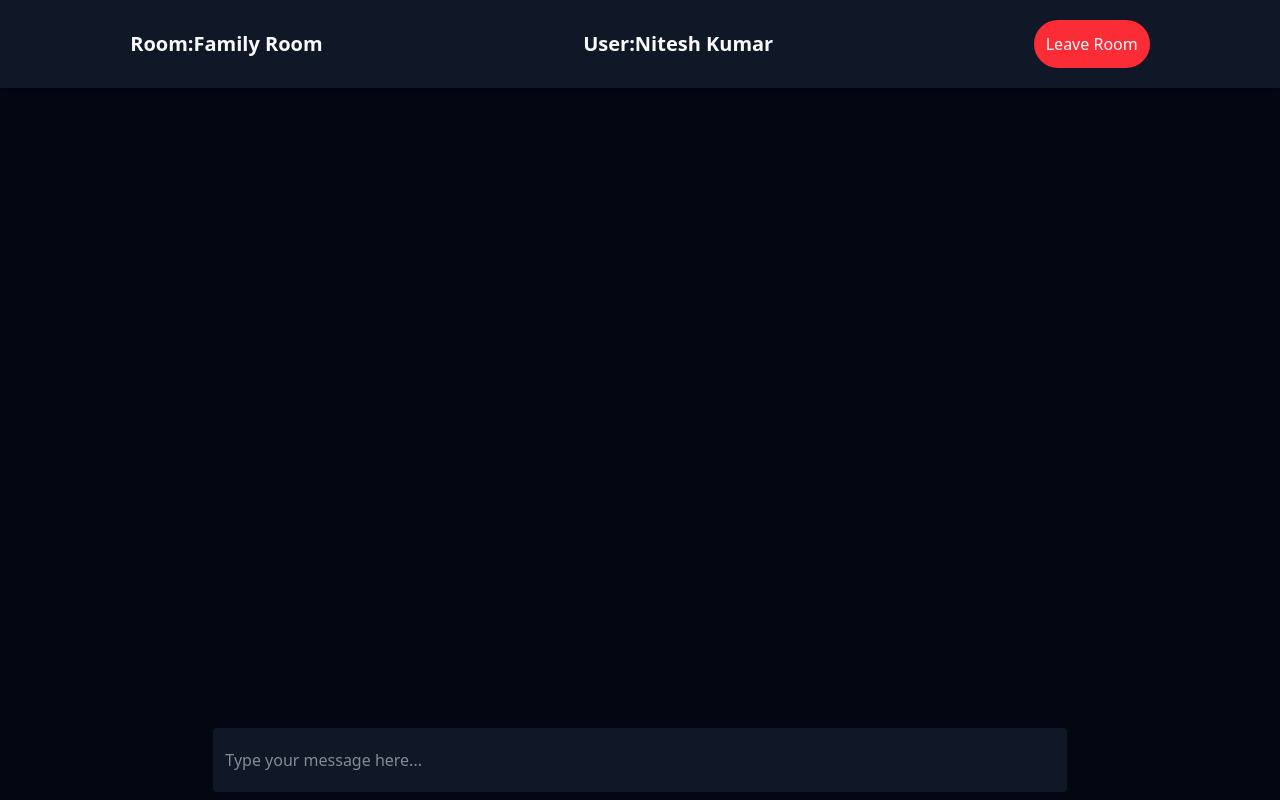
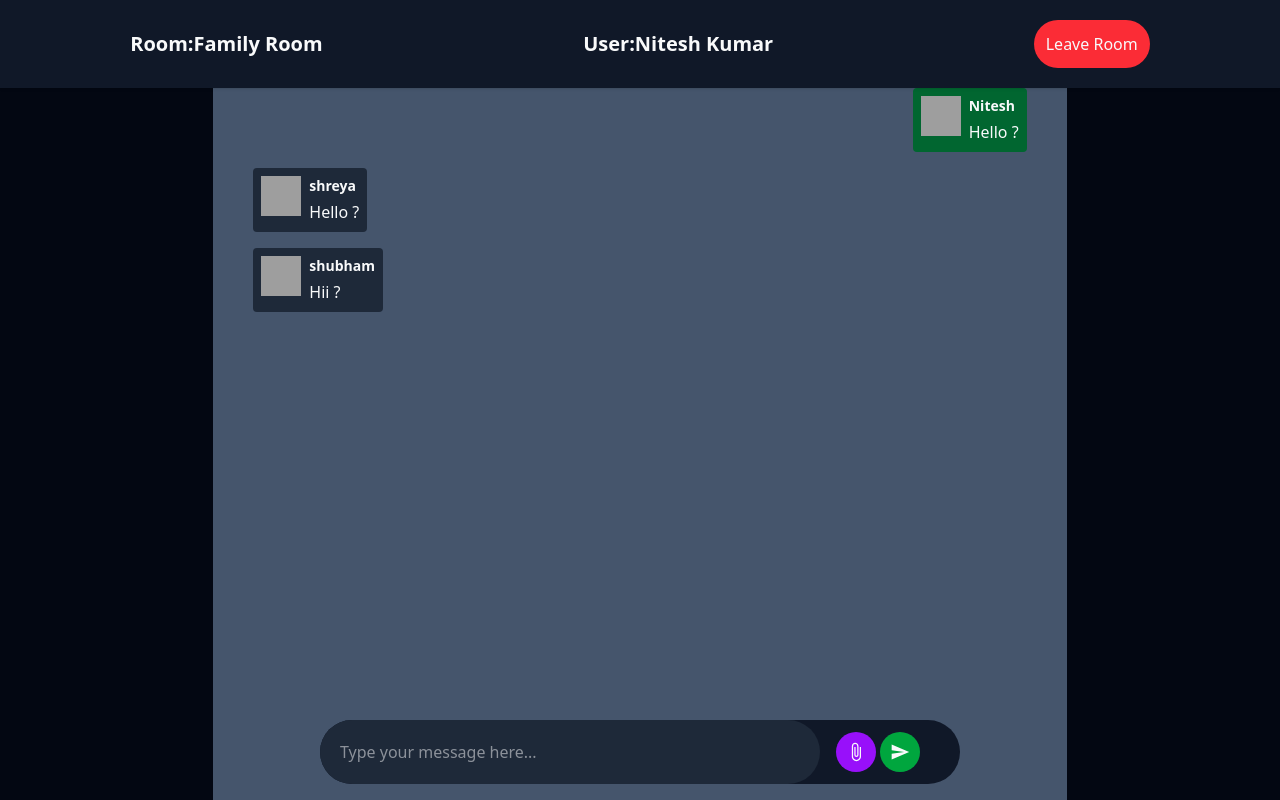
Before and after one commit to Codernick10/chat-app, a React (Vite) app in the folder front-end/front-chat/: page /chat in a window 1280 px wide. Built offline with nearby package versions, Linux system fonts and the light colour scheme; grey boxes are pictures that could not be loaded.

Commit message:
chat page added

```diff
--- a/front-end/front-chat/package.json
+++ b/front-end/front-chat/package.json
@@ -15,6 +15,7 @@
     "react": "^19.1.0",
     "react-dom": "^19.1.0",
     "react-hot-toast": "^2.6.0",
+    "react-icons": "^5.5.0",
     "react-router": "^7.8.1",
     "sockjs-client": "^1.6.1",
     "tailwindcss": "^4.1.12"
--- a/front-end/front-chat/src/component/ChatPage.jsx
+++ b/front-end/front-chat/src/component/ChatPage.jsx
@@ -1,6 +1,33 @@
-import React from 'react'
+import React, { useState, useRef } from 'react';
+import { MdAttachFile, MdSend } from "react-icons/md";
+
+
+
 
 const ChatPage = () => {
+   const [messages, setMessages] = useState([
+  {
+  content: "Hello ?",
+  sender: "Nitesh",
+  },
+  {
+  content: "Hello ?",
+  sender: "shreya",
+  },
+  {
+  content: "Hii ?",
+  sender: "shubham",
+  },
+
+]);
+
+const [input, setInput] = useState("");
+const inputRef = useRef(null);
+const chatBoxRef = useRef(null);
+const [stompClient, setStompClient] = useState(null);
+const [roomId, setRoomId] = useState("");
+const [currentUser] = useState("Nitesh");
+
   return (
     <div className="">
         {/* this is a header */}
@@ -27,16 +54,47 @@ const ChatPage = () => {
             </div>
         </header>
 
+        <main className="py-20 px-10 w-2/3 dark:bg-slate-600 mx-auto h-screen overflow-auto ">
+
+
+               {messages.map((message, index) => (
+
+                 <div key={index} className={`flex ${message.sender === currentUser ? "justify-end":"justify-start" }`}>
+                   <div className={`my-2 ${message.sender===currentUser ? 'bg-green-800' : 'bg-gray-800'} p-2 max-w-xs rounded`}>
+                      <div className="flex flex-row gap-2">
+                        <img className="h-10 w-10" src={'https://avatar.iran.liara.run/public/49'} alt="" />
+                        <div className=" flex flex-col gap-1 ">
+                          <p className="text-sm font-bold">{message.sender}</p>
+                          <p>{message.content}</p>
+                        </div>
+                      </div>
+                    </div>
+                 </div>
+
+
+                ))}
+             </main>
+
         {/* Input message container */}
-        <div className="fixed bottom-2 w-full h-16">
-        <div className="h-full rounded w-2/3 mx-auto dark:bg-gray-900">
-             <input type="text" placeholder="Type your message here..." className="dark:border-gray-900 px-3 py-2 rounded w-full h-full" />
+        <div className="fixed bottom-4 w-full h-16">
+          <div className="h-full pr-10 gap-4 flex items-center justify-between rounded-full w-1/2 mx-auto dark:bg-gray-900">
+                 <input type="text"
+                placeholder="Type your message here..."
+                 className=" w-full dark:border-gray-600 b dark:bg-gray-800 px-5 py-2 rounded-full h-full focus:outline-none" />
+              <div className="flex gap-1">
+                 <button className="dark:bg-purple-600 h-10 w-10  flex justify-center items-center rounded-full ">
+                  <MdAttachFile size={20}/>
 
+                 </button><button className="dark:bg-green-600 h-10 w-10  flex justify-center items-center rounded-full ">
+                  <MdSend size={20}/>
+                 </button>
+
+                </div>
         </div>
       </div>
 
     </div>
-  )
-}
+  );
+};
 
-export default ChatPage
+export default ChatPage;
```
Also changed, not shown: 1 other file (tests, documents, lock files or other folders).
